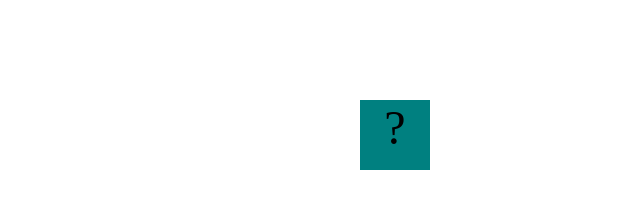
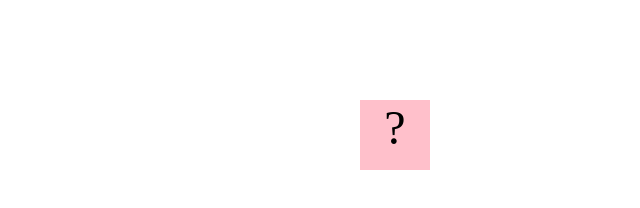
Before and after one commit to TrucVu72/TrucVu72, a plain HTML site: page projects/projects/bouncing-box/index.html in a window 1280 px wide. Shown: the whole page, without its empty margins (640-1280 px from the left). Drawn offline with Linux system fonts and the light colour scheme.

```diff
--- a/projects/projects/bouncing-box/index.html
+++ b/projects/projects/bouncing-box/index.html
@@ -9,7 +9,7 @@
 		.box {
 			width: 70px;
 			height: 70px;
-			background-color: teal;
+			background-color:pink;
 			font-size: 300%;
 			text-align: center;
 			user-select: none;
```
